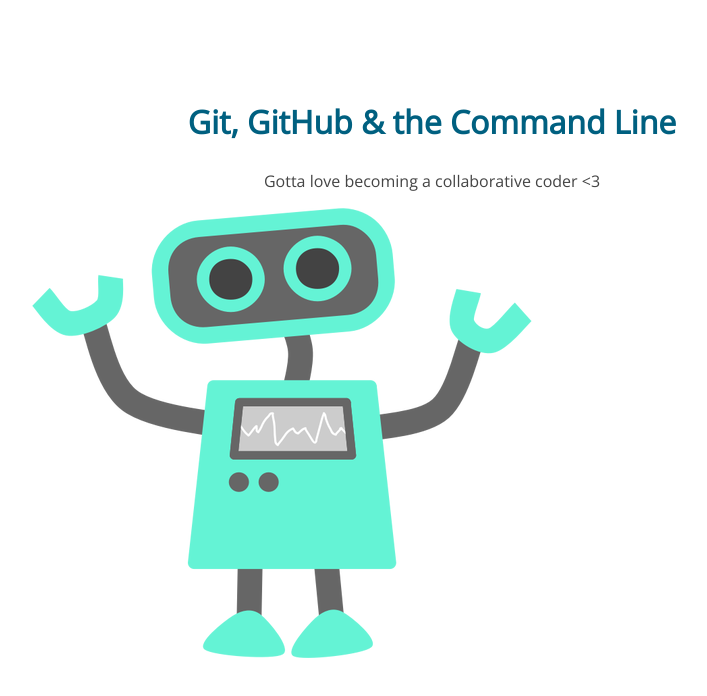
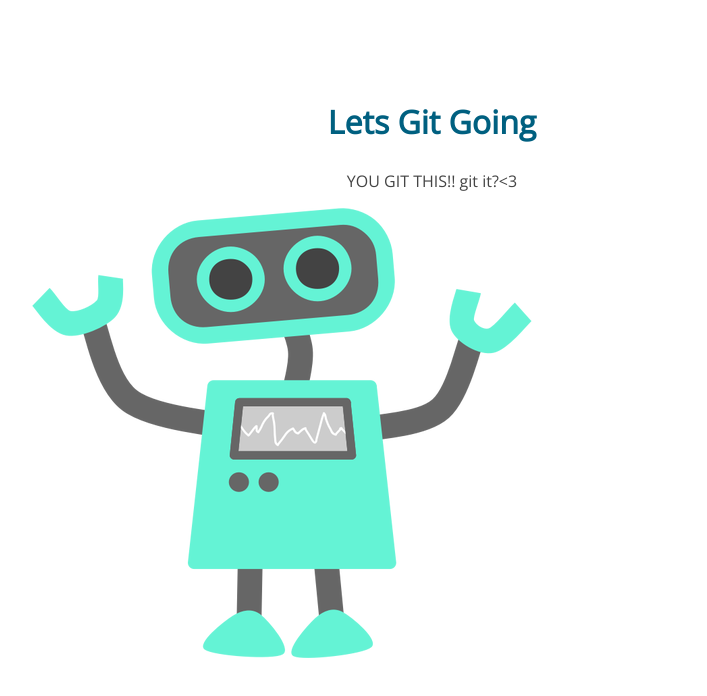
Before and after one commit to SymaraKaslov/105-project, a plain HTML site: page index.html in a window 1280 px wide. Shown: the whole page, without its empty margins (208-915 px from the left). Drawn offline with nearby package versions, Linux system fonts and the light colour scheme.

Commit message:
changed words between <h1> and <p> tags

```diff
--- a/index.html
+++ b/index.html
@@ -8,8 +8,8 @@
 </head>
 <body>
 	<section>
-		<h1>Git, GitHub & the Command Line</h1>
-		<p>Gotta love becoming a collaborative coder <3</p>
+		<h1>Lets Git Going</h1>
+		<p>YOU GIT THIS!! git it?<3</p>
 		<img src="img/happy-blue-robot.png">
 	</section>
 </body>
```
